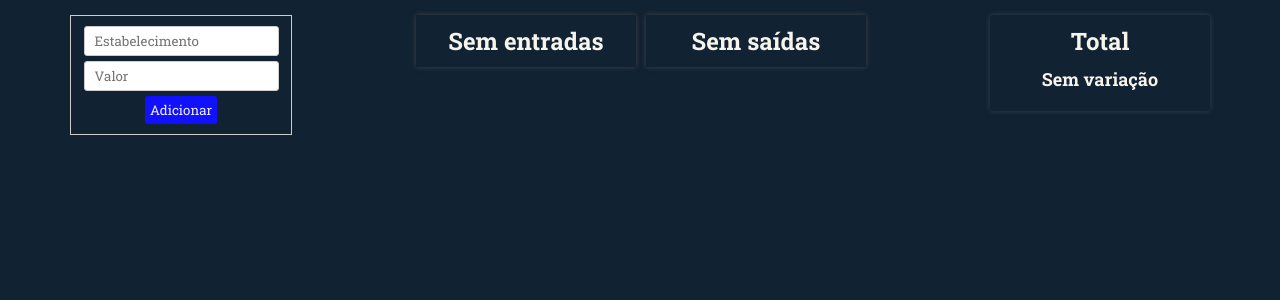
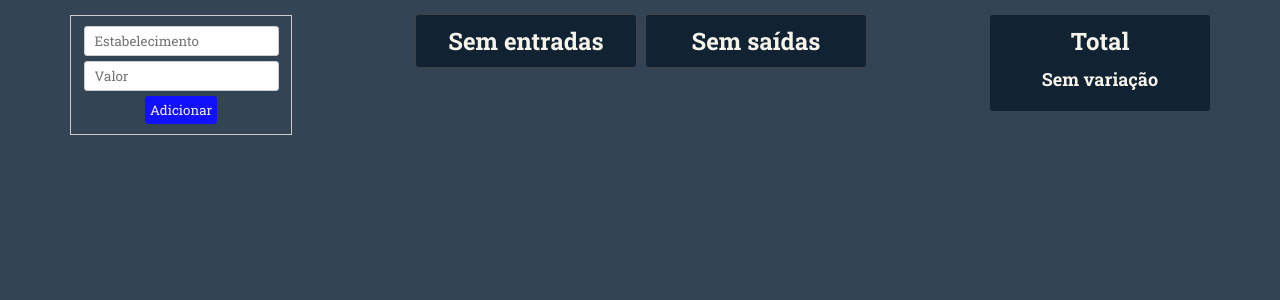
Before and after one commit to BrittosMonteiro/controle-financeiro, a Vue app: page / in a window 1280 px wide. Shown: the top 300 px of the page. Built offline with nearby package versions, Linux system fonts and the light colour scheme.

Commit message:
Alteração background main

```diff
--- a/src/App.vue
+++ b/src/App.vue
@@ -30,7 +30,7 @@ export default {
 html, body{
   width: 100%;
   height: 100%;
-  background-color: #123;
+  background-color: #345;
 }
 button{
   cursor: pointer;
--- a/src/components/Lista.vue
+++ b/src/components/Lista.vue
@@ -27,6 +27,7 @@ export default {
     box-shadow: 0 0 0.3em #444;
     margin: 0 5px;
     padding: 10px;
+    border-radius: 3px;
 }
 .listTitle{
     display: flex;
```
